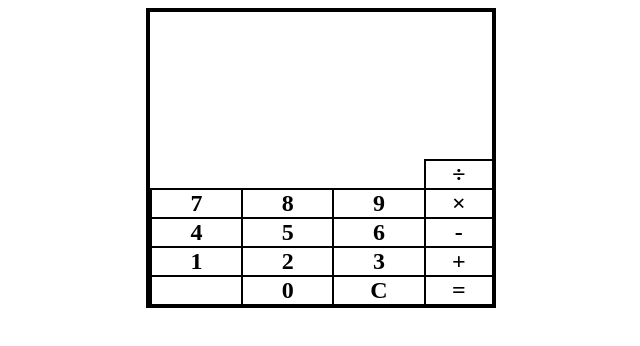
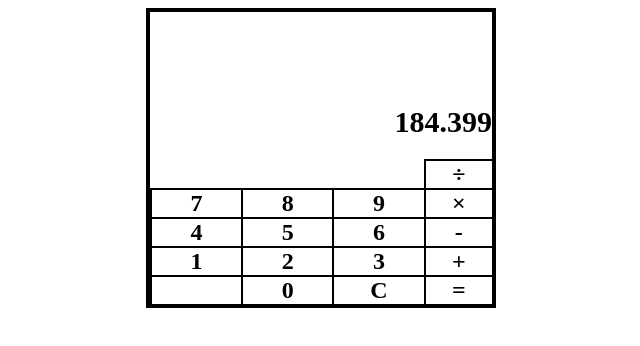
Before and after one commit to alexc2029/odin-calculator, a plain HTML site: page index.html in a window 1280 px wide. Shown: the whole page, without its empty margins (319-959 px from the left). Drawn offline with Linux system fonts and the light colour scheme.

Commit message:
Refactor styling and add display

```diff
--- a/index.html
+++ b/index.html
@@ -9,6 +9,7 @@
 	</head>
 	<body>
 		<div class="calculator">
+			<div class="display">184.399</div>
 			<div class="keys">
 				<div class="digits">
 					<div class="row">
--- a/styles.css
+++ b/styles.css
@@ -4,12 +4,29 @@
 	box-sizing: border-box;
 }
 
-.keys {
+.calculator {
 	display: flex;
+	flex-direction: column;
 	border: solid 4px black;
 	width: 350px;
 	height: 300px;
 	margin: auto;
+}
+
+.display {
+	flex: 1;
+	display: flex;
+	align-items: flex-end;
+	justify-content: flex-end;
+	font-size: 30px;
+	font-weight: bold;
+	text-align: center;
+	margin-bottom: 20px;
+}
+
+.keys {
+	flex: 1;
+	display: flex;
 	align-items: flex-end;
 	justify-content: center;
 	flex-direction: row;
```
